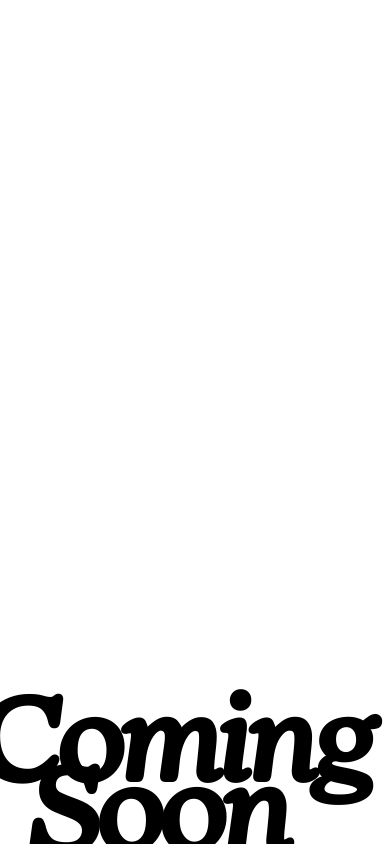
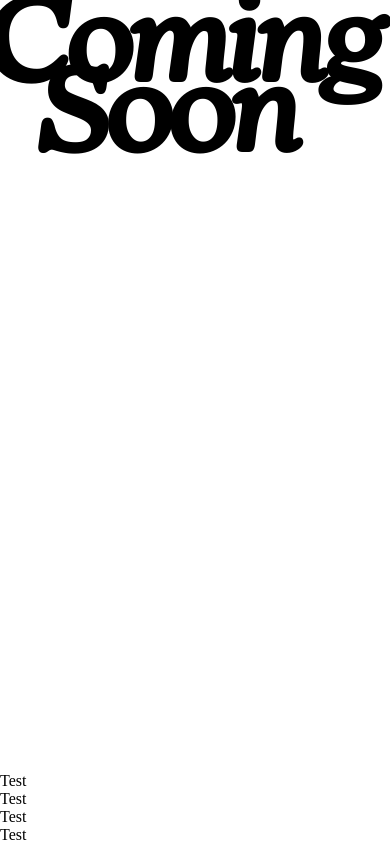
Before and after one commit to ryandbrimhall/danny-brimhall, a plain HTML site: page index.html in a window 390 px wide. Drawn offline with Linux system fonts and the light colour scheme.

Commit message:
added mobile version of welcome line

```diff
--- a/index.html
+++ b/index.html
@@ -10,12 +10,12 @@
 <body>
     <div class="page-wrapper">
         <div class="welcome-line">Coming<br>&nbsp;&nbsp;&nbsp;Soon</div>
-        <!-- <div class="recipes">
+        <div class="recipes">
             <div class="item">Test</div>
             <div class="item">Test</div>
             <div class="item">Test</div>
             <div class="item">Test</div>
-        </div> -->
+        </div>
     </div>
 </body>
 </html>
--- a/main.css
+++ b/main.css
@@ -30,3 +30,15 @@
     left: -25px;
     bottom: 0px;
 }
+
+.recipes {
+
+}
+
+@media (max-width: 400px) {
+  .welcome-line {
+    top: 4px;
+    left: -16px;
+    bottom: auto;
+  }
+}
```
